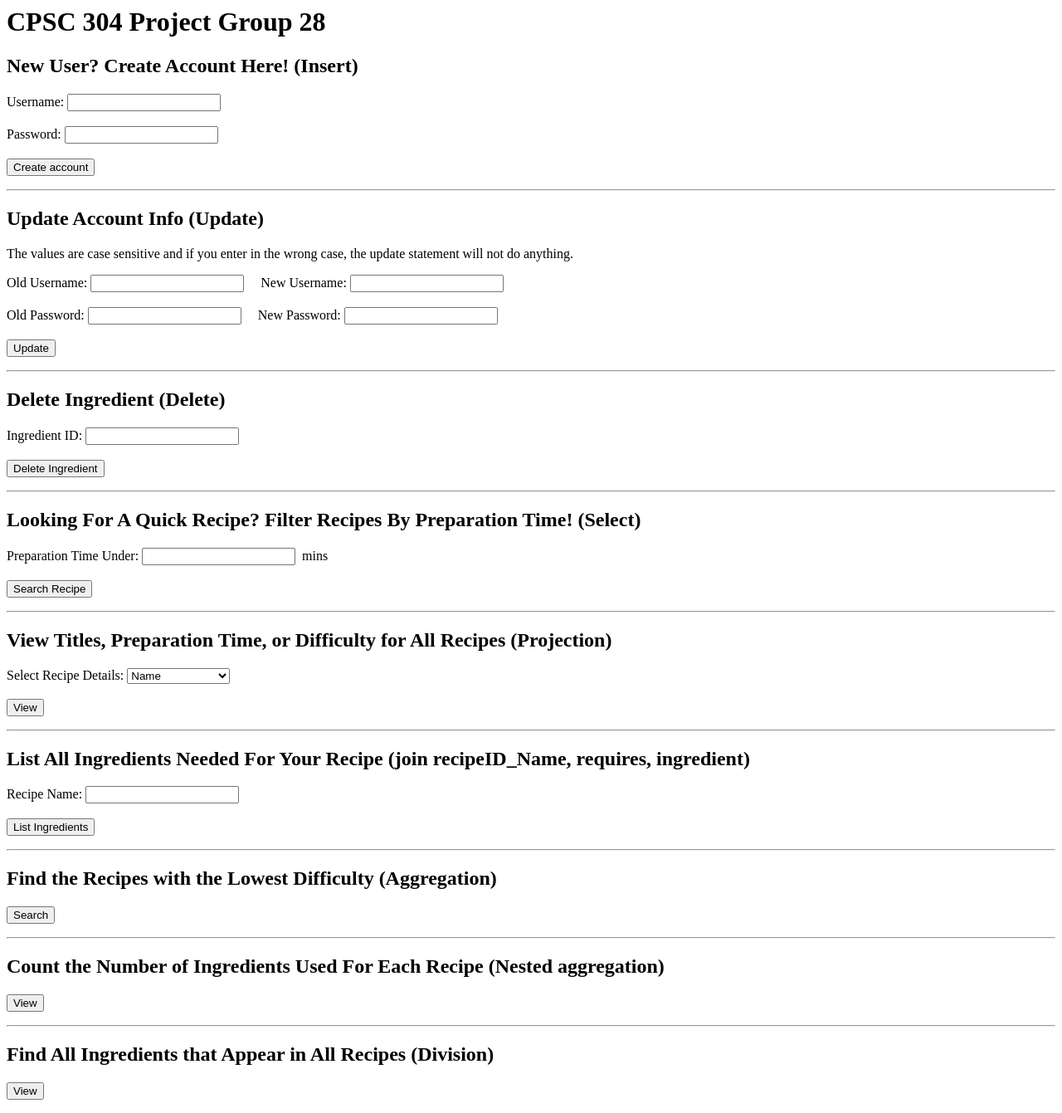
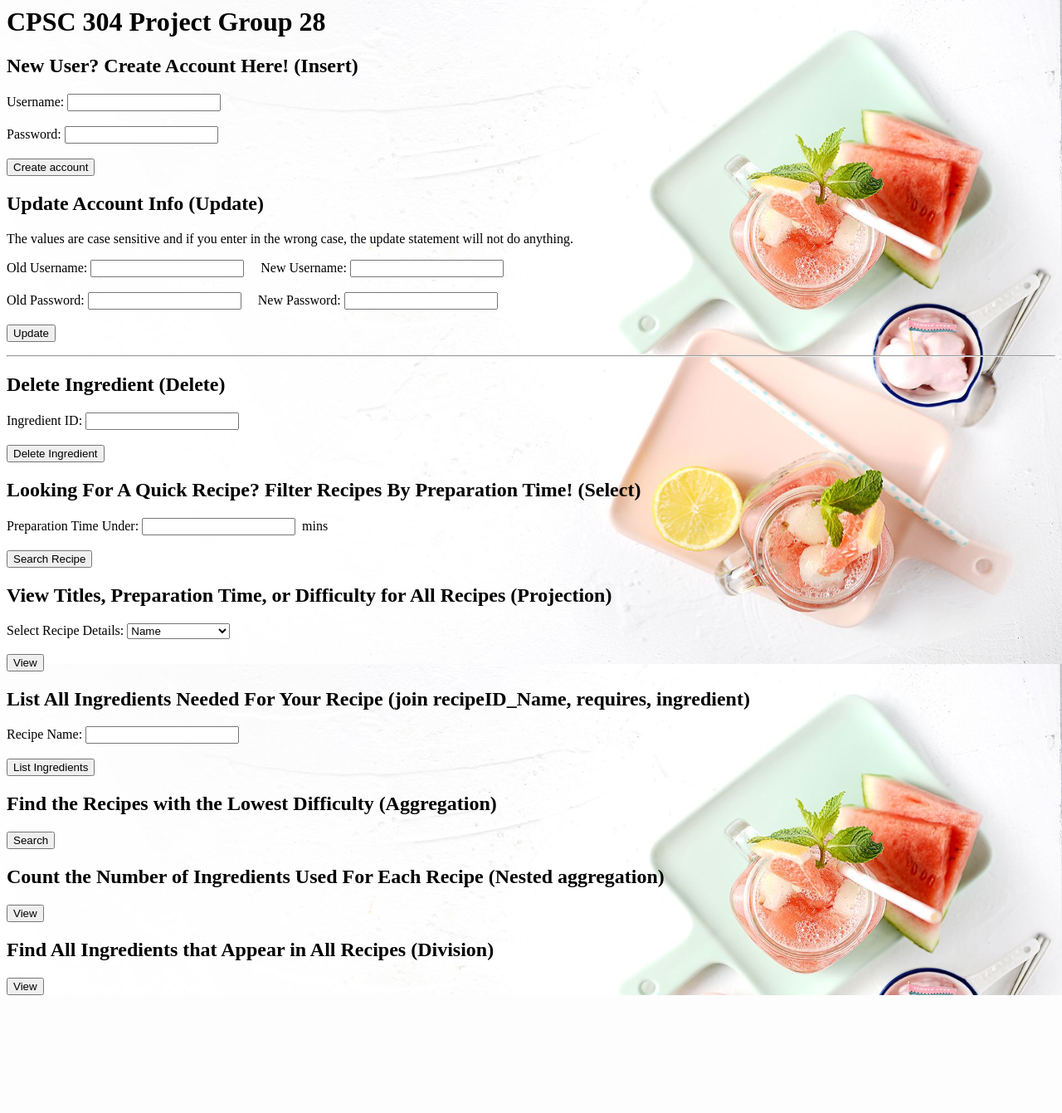
Before and after one commit to sherrywang615/Cookbook, a PHP site: page / in a window 1280 px wide. Shown: the whole page at 83% size. After the commit the page ends 1199 px from the top, so only its background shows below. Run offline with PHP 8.4, Linux system fonts and the light colour scheme.

Commit message:
add background image

```diff
--- a/index.php
+++ b/index.php
@@ -2,6 +2,7 @@
 
 <head>
     <title>CPSC 304 Group 28</title>
+    <link href="/style.css" rel="stylesheet" />
 </head>
 
 <body>
@@ -16,7 +17,6 @@
         <input type="submit" value="Create account" name="createAccountSubmit"></p>
     </form>
 
-    <hr />
 
     <h2>Update Account Info (Update)</h2>
     <p>The values are case sensitive and if you enter in the wrong case, the update statement will not do anything.</p>
@@ -43,7 +43,6 @@
         <input type="submit" value="Delete Ingredient" name="deleteIngredientSubmit"></p>
     </form>
 
-    <hr />
 
     <h2>Looking For A Quick Recipe? Filter Recipes By Preparation Time! (Select) </h2>
     <form method="GET" action="index.php">
@@ -54,7 +53,6 @@
         <input type="submit" value="Search Recipe" name="filterRecipeSubmit"></p>
     </form>
 
-    <hr />
 
     <h2>View Titles, Preparation Time, or Difficulty for All Recipes (Projection)</h2>
     <form method="GET" action="index.php">
@@ -70,7 +68,6 @@
         <input type="submit" value="View" name="viewDetailsSubmit"></p>
     </form>
 
-    <hr />
 
     <h2>List All Ingredients Needed For Your Recipe (join recipeID_Name, requires, ingredient)</h2>
     <form method="GET" action="index.php">
@@ -81,7 +78,6 @@
         <input type="submit" value="List Ingredients" name="listIngredientsSubmit"></p>
     </form>
 
-    <hr />
 
     <h2>Find the Recipes with the Lowest Difficulty (Aggregation)</h2>
     <form method="GET" action="index.php">
@@ -91,7 +87,6 @@
         <input type="submit" value="Search" name="findMinDifficultySubmit"></p>
     </form>
 
-    <hr />
 
     <h2>Count the Number of Ingredients Used For Each Recipe (Nested aggregation)</h2>
     <form method="GET" action="index.php">
@@ -101,7 +96,6 @@
         <input type="submit" value="View" name="countIngredientsSubmit"></p>
     </form>
 
-    <hr />
 
     <h2>Find All Ingredients that Appear in All Recipes (Division)</h2>
     <form method="GET" action="index.php">
@@ -466,5 +460,4 @@
     }
     ?>
 </body>
-
 </html>
--- /dev/null
+++ b/style.css
@@ -0,0 +1,7 @@
+html {
+    height: 100%;
+    margin:0px;
+    background-image: url("./foodImage.jpeg");
+    background-size: cover;
+    background-attachment: fixed;
+ }
```
Also changed, not shown: foodImage.jpeg (added).
